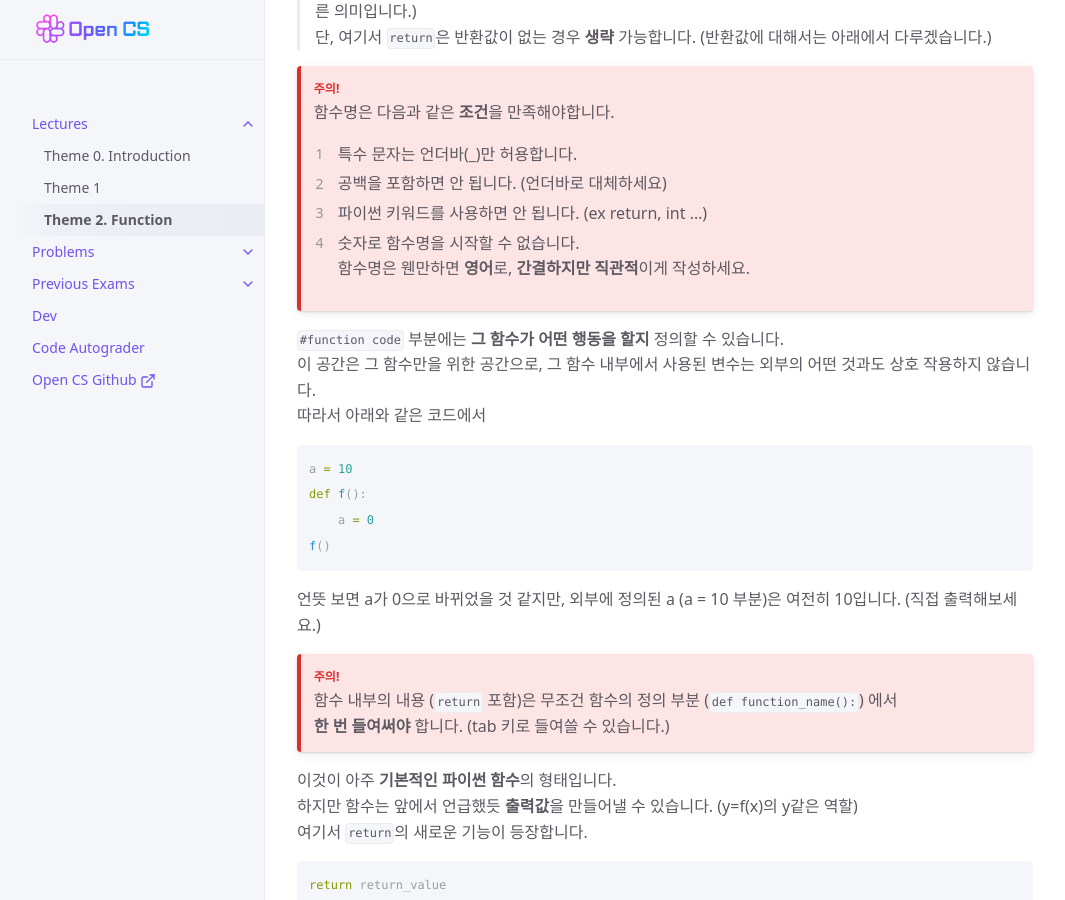
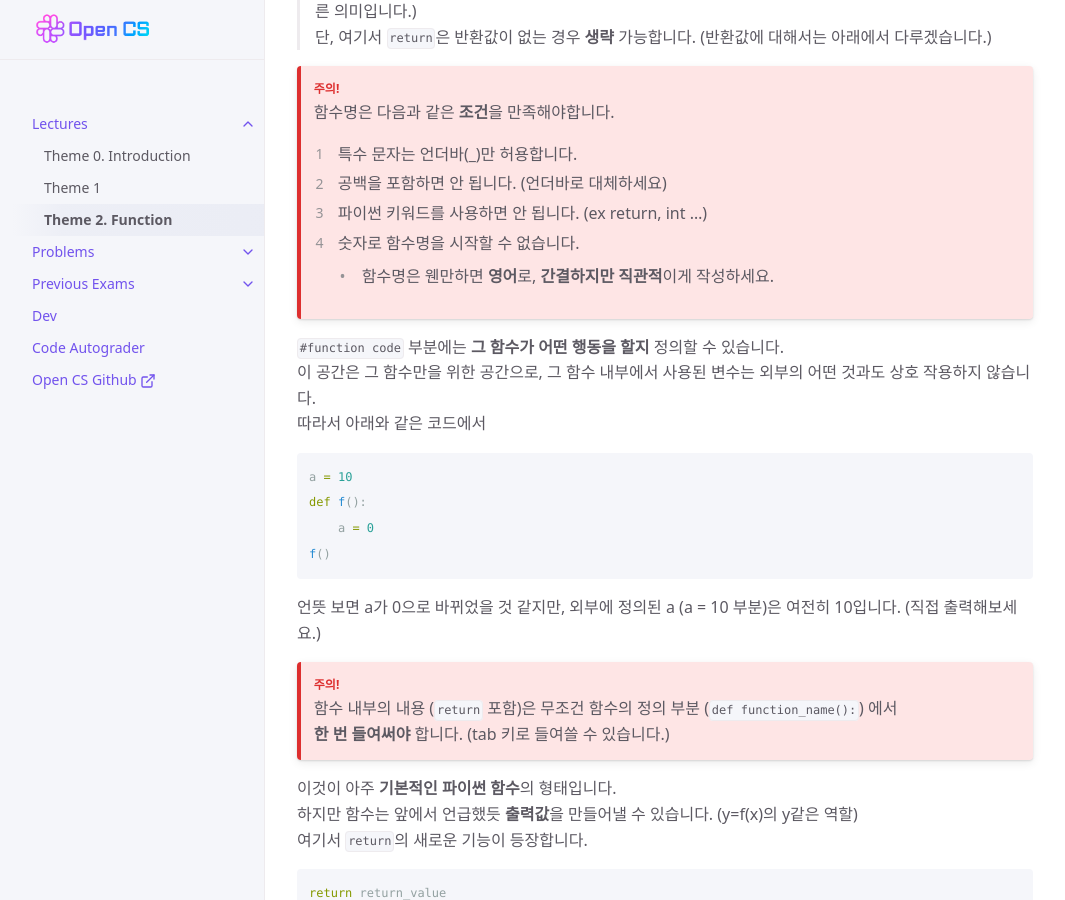
Before and after one commit to OpenCS-ksa/opencs-ksa.github.io, a Jekyll site: the page built from docs/Lectures/lecture2.md, in a window 1280 px wide and 900 px high, scrolled down 1019 px. Shown: the whole window, without its empty margins (107-1172 px from the left). Built offline with Jekyll 4.4.1, drawn with Linux system fonts in a browser that asks for light colours.

```diff
--- a/docs/Lectures/lecture2.md
+++ b/docs/Lectures/lecture2.md
@@ -44,7 +44,7 @@ def function_name():
 > 2. 공백을 포함하면 안 됩니다. (언더바로 대체하세요)
 > 3. 파이썬 키워드를 사용하면 안 됩니다. (ex return, int ...)
 > 4. 숫자로 함수명을 시작할 수 없습니다.
-> 함수명은 웬만하면 **영어**로, **간결하지만 직관적**이게 작성하세요.
+> + 함수명은 웬만하면 **영어**로, **간결하지만 직관적**이게 작성하세요.
 
 `#function code` 부분에는 **그 함수가 어떤 행동을 할지** 정의할 수 있습니다.
 이 공간은 그 함수만을 위한 공간으로, 그 함수 내부에서 사용된 변수는 외부의 어떤 것과도 상호 작용하지 않습니다.
```
